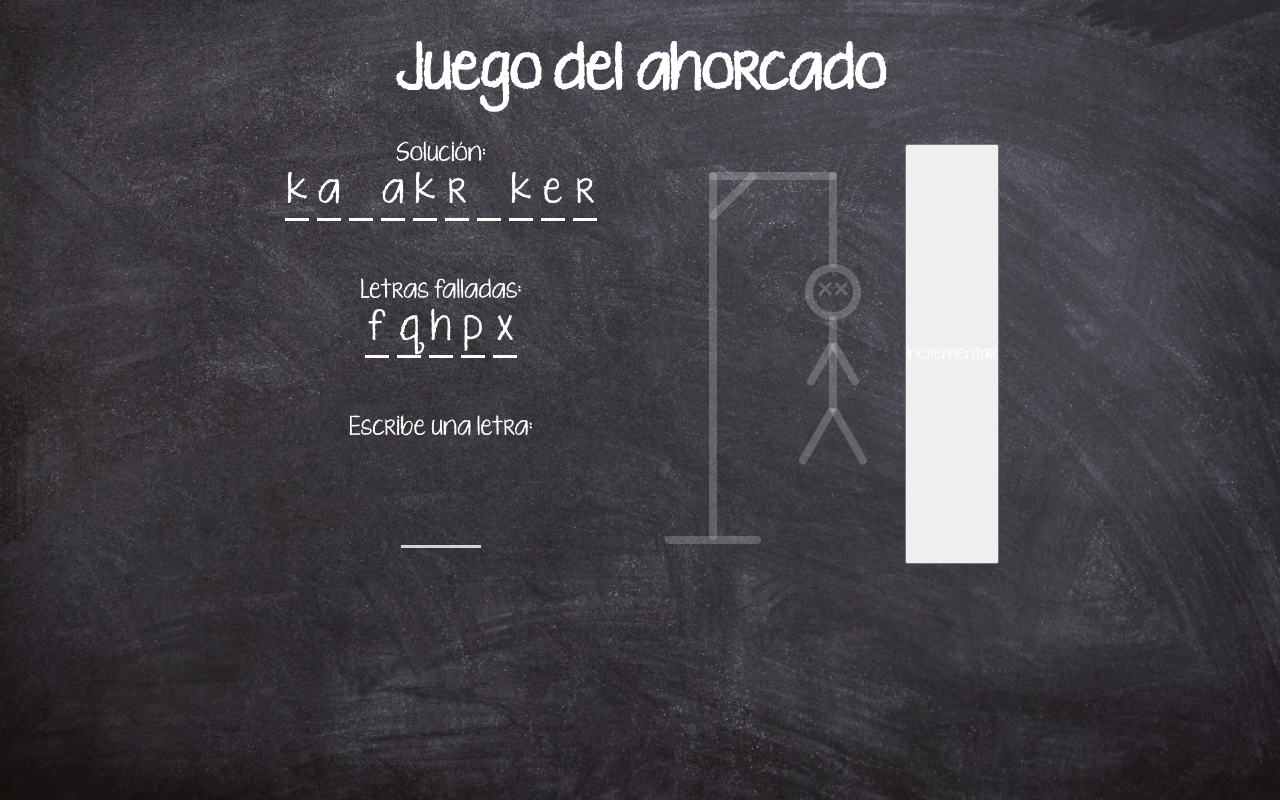
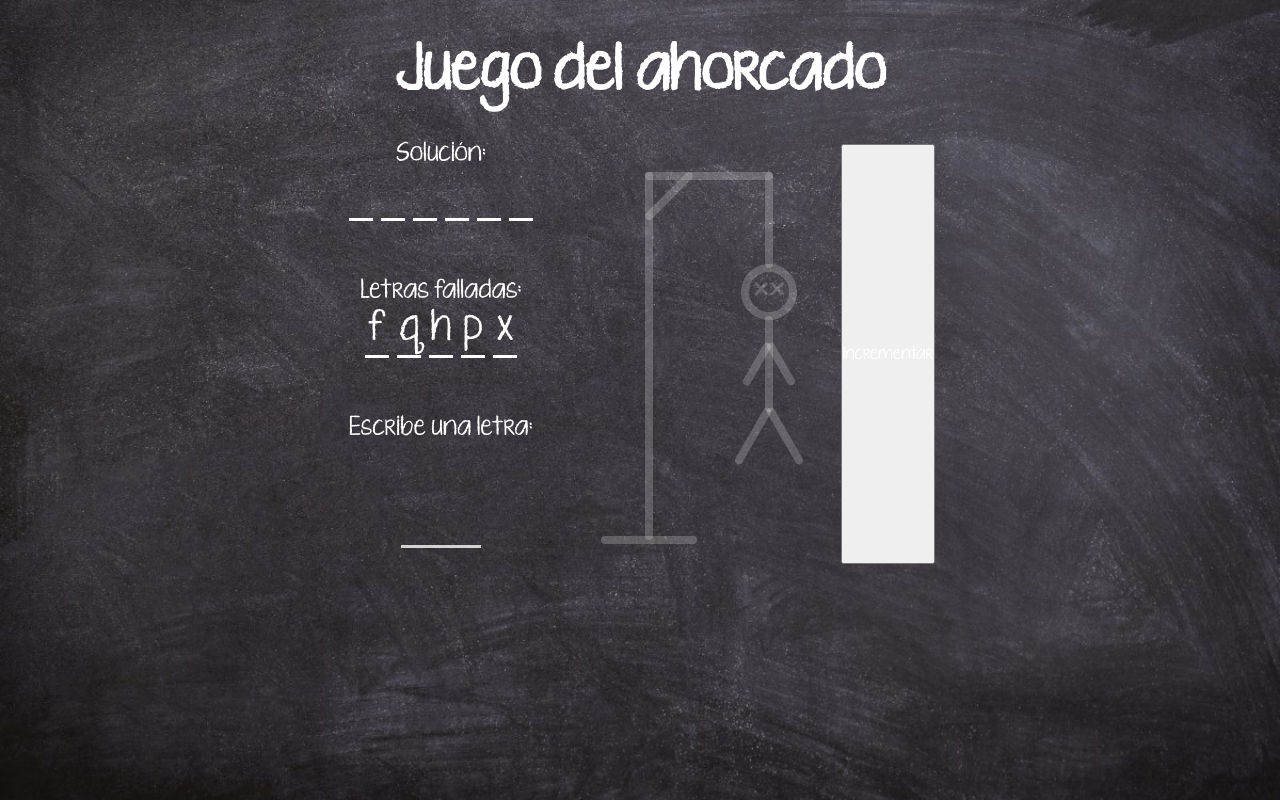
Before and after one commit to Adalab/promo-u-module-3-pair-4-sprint-1-hangman-game, a React (Vite) app: page / in a window 1280 px wide. Built offline with nearby package versions, Linux system fonts and the light colour scheme.

Commit message:
array word

```diff
--- a/src/components/App.jsx
+++ b/src/components/App.jsx
@@ -1,27 +1,73 @@
 // import viteLogo from '/vite.svg'
 import "../styles/App.scss";
-import "../fonts/KgTenThousandReasons-R1ll.ttf"
+import "../fonts/KgTenThousandReasons-R1ll.ttf";
 import { useState } from "react";
 
 function App() {
-  const [numberOfErrors, setNumberOfErrors] = useState (0);
-  const [lastLetter, setLastLetter] = useState ('');
+  const [numberOfErrors, setNumberOfErrors] = useState(0);
+  const [lastLetter, setLastLetter] = useState("");
+  const [word, setWord] = useState("pepino");
+  const [userLetters, setUserLetters] = useState([]);
+
+
   const handleClick = () => {
-    setNumberOfErrors (numberOfErrors + 1);
-  }
+    setNumberOfErrors(numberOfErrors + 1);
+  };
+
   const handleLetter = (ev) => {
-    ev.preventDefault ();
+    ev.preventDefault();
     const letterPress = ev.key;
     const regex = /^[a-z]+$/;
-    if(regex.test(letterPress)){
-    setLastLetter(letterPress);
-    } else if (letterPress === 'Backspace' || letterPress === ' ' || letterPress === 'Enter') {
-     setLastLetter('');
+
+    if (regex.test(letterPress)) {
+      setLastLetter(letterPress);
+
+    } else if (
+      letterPress === "Backspace" ||
+      letterPress === " " ||
+      letterPress === "Enter"
+    ) {
+      setLastLetter("");
     }
-  }
+    setUserLetters([...userLetters, letterPress]);
+      console.log(userLetters);
+  };
+
+
   const handleSubmit = (ev) => {
     ev.preventDefault();
-  }
+  };
+
+
+  const renderSolutionLetters = () => {
+    const wordLetters = word.split("");
+    return wordLetters.map((eachLetter, index) => {
+      return <li key={index} className="letter"></li>;
+    });
+  };
+
+  // function dividirCadena(cadenaADividir, separador) {
+  //   var arrayDeCadenas = cadenaADividir.split(separador);
+  //   document.write('<p>La cadena original es: "' + cadenaADividir + '"');
+  //   document.write('<br>El separador es: "' + separador + '"');
+  //   document.write(
+  //     "<br>El array tiene " + arrayDeCadenas.length + " elementos: ",
+  //   );
+
+  //   for (var i = 0; i < arrayDeCadenas.length; i++) {
+  //     document.write(arrayDeCadenas[i] + " / ");
+  //   }
+  // }
+
+  // var cadenaVerso = "Oh brave new world that has such people in it.";
+  // var cadenaMeses = "Jan,Feb,Mar,Apr,May,Jun,Jul,Aug,Sep,Oct,Nov,Dec";
+
+  // var espacio = " ";
+  // var coma = ",";
+
+  // dividirCadena(cadenaVerso, espacio);
+  // dividirCadena(cadenaVerso);
+  // dividirCadena(cadenaMeses, coma);
 
   return (
     <div className="page">
@@ -33,7 +79,8 @@ function App() {
           <div className="solution">
             <h2 className="title">Solución:</h2>
             <ul className="letters">
-              <li className="letter">k</li>
+              {renderSolutionLetters()}
+              {/* <li className="letter">k</li>
               <li className="letter">a</li>
               <li className="letter"></li>
               <li className="letter">a</li>
@@ -42,7 +89,7 @@ function App() {
               <li className="letter"></li>
               <li className="letter">k</li>
               <li className="letter">e</li>
-              <li className="letter">r</li>
+              <li className="letter">r</li> */}
             </ul>
           </div>
           <div className="error">
@@ -66,12 +113,12 @@ function App() {
               type="text"
               name="last-letter"
               id="last-letter"
-              value = {lastLetter}
-              onKeyUp={handleLetter}
+              value={lastLetter}
+              onChange={handleLetter}
             />
           </form>
         </section>
-        <section className= {`dummy error-${numberOfErrors}`}>
+        <section className={`dummy error-${numberOfErrors}`}>
           <span className="error-13 eye"></span>
           <span className="error-12 eye"></span>
           <span className="error-11 line"></span>
@@ -86,7 +133,9 @@ function App() {
           <span className="error-2 line"></span>
           <span className="error-1 line"></span>
         </section>
-        <button className="btn" onClick={handleClick}>Incrementar</button>
+        <button className="btn" onClick={handleClick}>
+          Incrementar
+        </button>
       </main>
     </div>
   );
```
